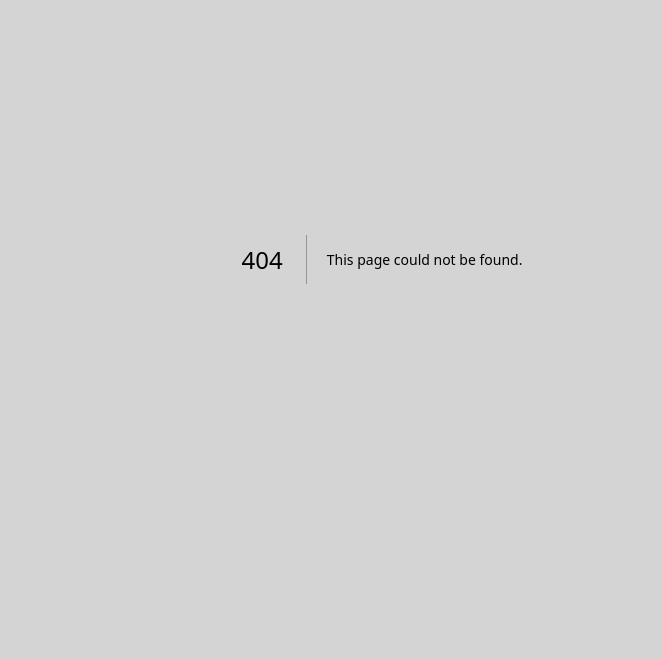
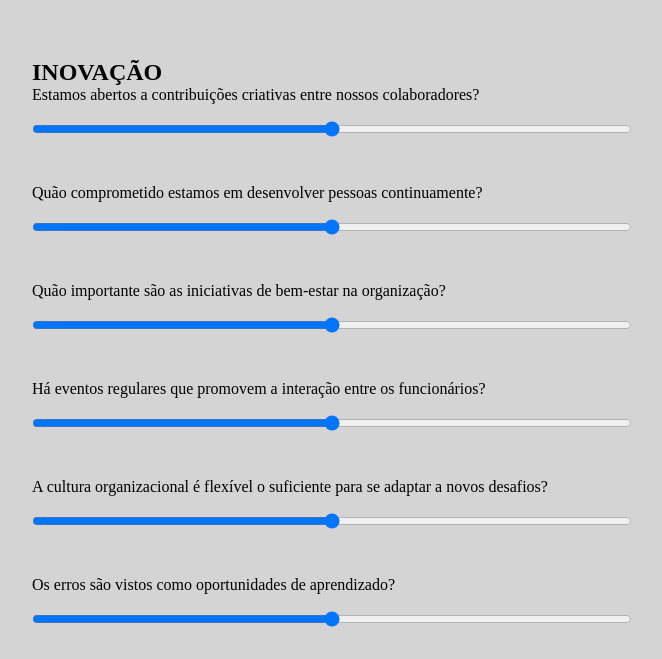
Before and after one commit to oscarRodriguesDev/micoute_cliente, a Next.js app: page /cadastro in a window 1280 px wide. Before the commit this address had no page. Shown: the part 141-800 px from the top of the page, without its empty margins (258-920 px from the left). Built offline with nearby package versions, Linux system fonts and the light colour scheme.

Commit message:
pagina de cadastros criada, e pagina do formulario de fit iniciada

```diff
--- /dev/null
+++ b/src/pages/cadastro/index.tsx
@@ -0,0 +1,39 @@
+import React, { FormEvent, useState } from "react";
+import styles from "./styles.module.scss";
+import perguntasData from "@/teste_perfis/fit_cultural";
+
+const Cadastro = () => {
+
+const [inovacao,setInovao] =  useState([])
+const [autonomia,setAutonomia] =  useState([])
+const [competicao,setCompeticao] =  useState([])
+const [meritocracia,setMeritocracia] =  useState([])
+const [estabilidade,setEstabilidade] =  useState([])
+const [ordem,setOrdem] =  useState([])
+const [acolhimento,setAcolhimento] =  useState([])
+const [proposito,setProposito] =  useState([])
+
+
+
+  return (
+    <div className={styles.container}>
+      <form action='POST' onSubmit={()=>{console.log('enviar para o banco')}}>
+        {Object.entries(perguntasData).map(([categoria, perguntas]) => (
+          <div key={categoria}>
+            <h2>{categoria}</h2>
+            {perguntas.map((pergunta, index) => (
+              <div key={index}>
+                <label>{pergunta.texto}</label>
+                <input type="range" name={pergunta.texto} />
+              </div>
+            ))}
+            <button>Enviar</button>
+          </div>
+        ))}
+        <input type="submit" value="Enviar" />
+      </form>
+    </div>
+  );
+};
+
+export default Cadastro;
--- /dev/null
+++ b/src/pages/cadastro/styles.module.scss
@@ -0,0 +1,31 @@
+.container{
+   width: 700px;
+
+   form{
+    display:flex;
+    flex-direction: column;
+    align-items: center;
+    margin: 200px auto;
+    background-color: #8fabf8c6;
+    border-radius:5px;
+
+
+
+   }
+    input{
+        width: 600px;
+        height: 50px;
+        margin-bottom: 30px;
+        border:1px solid #5b59ea37;
+        border-radius: 5px;
+        background-color: rgba(255, 255, 255, 0.746);
+        font-size: 24px;
+
+    }
+
+    .titulo{
+        margin-bottom: 35px;
+        font-size: 36px;
+        background-color: transparent;
+     }
+}
--- a/src/teste_perfis/fit_cultural.js
+++ b/src/teste_perfis/fit_cultural.js
@@ -1,50 +1,50 @@
 
 
-  const perguntasData=[
-   { texto: 'Estamos abertos a contribuições criativas entre nossos colaboradores?', porcentagem: 2.08 },
+  const perguntasData={
+  'INOVAÇÃO': [{ texto: 'Estamos abertos a contribuições criativas entre nossos colaboradores?', porcentagem: 2.08 },
     { texto: 'Quão comprometido estamos em desenvolver pessoas continuamente?', porcentagem: 2.08 },
     { texto: 'Quão importante são as iniciativas de bem-estar na organização?', porcentagem: 2.08 },
     { texto: 'Há eventos regulares que promovem a interação entre os funcionários?', porcentagem: 2.08 },
     { texto: 'A cultura organizacional é flexível o suficiente para se adaptar a novos desafios?', porcentagem: 2.08 },
-    { texto: 'Os erros são vistos como oportunidades de aprendizado?', porcentagem: 2.08 },
+    { texto: 'Os erros são vistos como oportunidades de aprendizado?', porcentagem: 2.08 }],
 
-    { texto: 'Quão comprometido estamos em promover um ambiente de aprendizado mutuo?', porcentagem: 2.5 },
+   'AUTONOMIA': [{ texto: 'Quão comprometido estamos em promover um ambiente de aprendizado mutuo?', porcentagem: 2.5 },
     { texto: 'Quão disposto estamos para incorporar elementos de diversão nas jornadas de trabalho para torna-la mais agradável?', porcentagem: 2.5 },
     { texto: 'Quão estamos comprometidos para promover um ambiente de descontração e informalidade?', porcentagem: 2.5 },
     { texto: 'Quão disposto estamos para participar de atividades ou iniciativas que promovam o espirito de equipe por meio de brincadeiras e estímulos positivos?', porcentagem: 2.5 },
-    { texto: 'Quão comprometidos somos em criar um ambiente de trabalho onde a diversão e o entusiasmo sejam valorizados, e as pessoas se sintam livres para expressar suas individualidades?', porcentagem: 2.5 },
+    { texto: 'Quão comprometidos somos em criar um ambiente de trabalho onde a diversão e o entusiasmo sejam valorizados, e as pessoas se sintam livres para expressar suas individualidades?', porcentagem: 2.5 }],
 
-    { texto: 'Quão disposto estamos para competir no ambiente de trabalho?', porcentagem: 3.12 },
+    'COMPETIÇÃO':[{ texto: 'Quão disposto estamos para competir no ambiente de trabalho?', porcentagem: 3.12 },
     { texto: 'Quão confiança a empresa deposita entre os colaboradores para que crie neles condições de assumir posições de domínio e liderança?', porcentagem: 3.12 },
     { texto: 'Estamos sempre incentivando o desenvolvimento de competências e habilidades em prol do alcance de sucesso profissional?', porcentagem: 3.12 },
-    { texto: 'Resultados individuais x trabalho em equipe, são constantemente incentivados pela minha organização?', porcentagem: 3.12 },
+    { texto: 'Resultados individuais x trabalho em equipe, são constantemente incentivados pela minha organização?', porcentagem: 3.12 }],
 
-    { texto: 'Quão importante é a orientação entre os colaboradores para atingir resultados, metas e objetivos?', porcentagem: 3.12 },
+   'MERITOCRACIA': [{ texto: 'Quão importante é a orientação entre os colaboradores para atingir resultados, metas e objetivos?', porcentagem: 3.12 },
     { texto: 'Quão comprometido estamos para desenvolver um nível de aspiração onde seja alcançado desempenho superior entre os colaboradores?', porcentagem: 3.12 },
     { texto: 'Quão comprometidos estamos em criar um ambiente de trabalho que valorize e recompense o desempenho excepcional dos nossos colaboradores?', porcentagem: 3.12 },
-    { texto: 'Quão é importante a busca por relacionamentos e colaboração a fim de atingir metas?', porcentagem: 3.12 },
+    { texto: 'Quão é importante a busca por relacionamentos e colaboração a fim de atingir metas?', porcentagem: 3.12 }],
 
-    { texto: 'Em que medida buscamos constantemente as oportunidades para melhorar o time?', porcentagem: 3.12 },
+   'ESTABILIDADE':[{ texto: 'Em que medida buscamos constantemente as oportunidades para melhorar o time?', porcentagem: 3.12 },
     { texto: 'Quão comunicado e promovido são nossos valores dentro da organização?', porcentagem: 3.12 },
     { texto: 'Qual o nível de conscientização sobre riscos e desafios a fim de mitiga-los, entre os colaboradores?', porcentagem: 3.12 },
-    { texto: 'Quão estamos comprometidos em valorizar a segurança e a estabilidade no ambiente de trabalho?', porcentagem: 3.12 },
+    { texto: 'Quão estamos comprometidos em valorizar a segurança e a estabilidade no ambiente de trabalho?', porcentagem: 3.12 }],
 
-    { texto: 'Quão importante o controle e a disciplina no ambiente de trabalho?', porcentagem: 3.12 },
+    'ORDEM':[{ texto: 'Quão importante o controle e a disciplina no ambiente de trabalho?', porcentagem: 3.12 },
     { texto: 'Normas e Costumes são importantes, e constantemente compartilhados?', porcentagem: 3.12 },
     { texto: 'Ordem, respeito ás normas e cooperação, são valores estimulados pela organização?', porcentagem: 3.12 },
-    { texto: 'Quão clara é nossa estrutura hierárquica da organização?', porcentagem: 3.12 },
+    { texto: 'Quão clara é nossa estrutura hierárquica da organização?', porcentagem: 3.12 }],
 
-    { texto: 'Estamos sempre em busca do equilíbrio entre a INOVAÇÃO x ADAPTAÇÃO?', porcentagem: 2.08 },
+    'ACOLHIMENTO':[{ texto: 'Estamos sempre em busca do equilíbrio entre a INOVAÇÃO x ADAPTAÇÃO?', porcentagem: 2.08 },
     { texto: 'Quão comprometidos estamos em estimular a cooperação e o trabalho em equipe?', porcentagem: 2.08 },
     { texto: 'A construção de relacionamentos e confiança mutua é algo importante dentro da organização?', porcentagem: 2.08 },
     { texto: 'Qual nível de ACOLHIMENTO é disseminado entre os colaboradores?', porcentagem: 2.08 },
     { texto: 'Líderes estão dispostos a apoiar suas equipes quando necessário?', porcentagem: 2.08 },
-    { texto: 'Quão é o nosso valor para a inclusão, equidade e diversidade?', porcentagem: 2.08 },
+    { texto: 'Quão é o nosso valor para a inclusão, equidade e diversidade?', porcentagem: 2.08 }],
 
-    { texto: 'Estamos dispostos a ouvir e considerar diferentes perspectivas, mesmo que sejam o oposto da organização?', porcentagem: 3.12 },
+    'PROPOSITO':[{ texto: 'Estamos dispostos a ouvir e considerar diferentes perspectivas, mesmo que sejam o oposto da organização?', porcentagem: 3.12 },
     { texto: 'Nossa contribuição positiva para um futuro a longo prazo é algo em que estamos comprometidos?', porcentagem: 3.12 },
     { texto: 'Quão estamos envolvidos em questões de SUSTENTABILIDADE e apoio a comunidades globais?', porcentagem: 3.12 },
-    { texto: 'Nossas ideias estão alinhadas aos dos nossos colaboradores?', porcentagem: 3.12 },
-  ];
+    { texto: 'Nossas ideias estão alinhadas aos dos nossos colaboradores?', porcentagem: 3.12 }],
+  }
 
   export default perguntasData;
```
